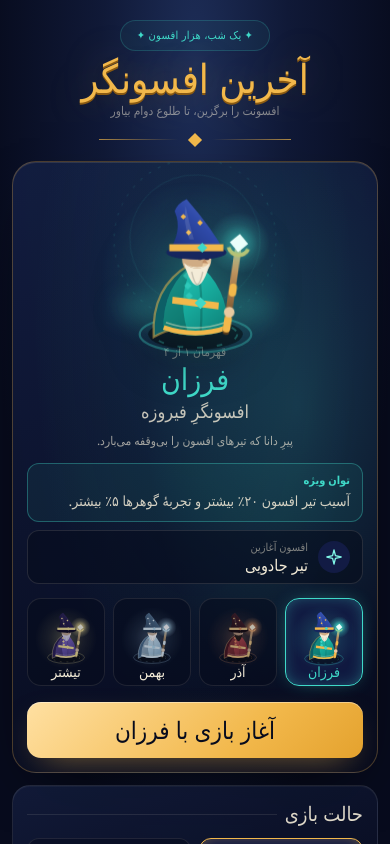
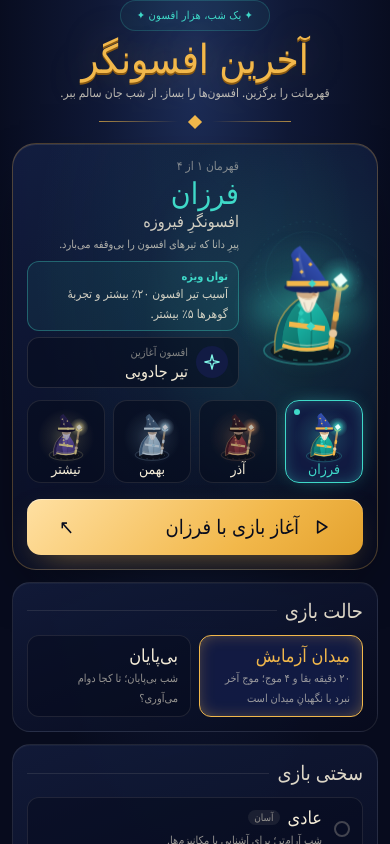
Before and after one commit to aliinreallife/the-mage, a React (Vite) app: page / in a window 390 px wide. Built offline with nearby package versions, Linux system fonts and the light colour scheme; a web font is replaced by a local one.

Commit message:
feat(ui): compact main menu and tier-aware spell and artifact cards

```diff
--- a/src/components/BoonChoice.tsx
+++ b/src/components/BoonChoice.tsx
@@ -26,7 +26,7 @@ export function BoonChoice({ level, offers, onChoose }: Props) {
       role="dialog"
       aria-modal="true"
       aria-labelledby="boon-title"
-      className="absolute inset-0 flex animate-fade flex-col items-center overflow-y-auto bg-night-950/80 px-4 py-6 backdrop-blur-[2px]"
+      className="app-safe-dialog absolute inset-0 flex animate-fade flex-col items-center overflow-y-auto bg-night-950/80 px-4 py-6 backdrop-blur-[2px]"
     >
       <div className="my-auto w-full max-w-4xl">
         <div className="mb-5 text-center sm:mb-8">
@@ -48,6 +48,8 @@ export function BoonChoice({ level, offers, onChoose }: Props) {
                 style={{ animationDelay: `${i * 70}ms` }}
                 className="choice-card card card-legendary group relative flex animate-rise cursor-pointer items-center gap-4 rounded-[18px] bg-night-900/90 p-4 text-right transition-transform duration-150 hover:-translate-y-1 focus-visible:-translate-y-1 active:translate-y-0 md:min-h-64 md:flex-col md:justify-start md:gap-3 md:px-5 md:pb-6 md:pt-8 md:text-center"
               >
+                <span aria-hidden="true" className="card-rarity-rail" />
+                <span aria-hidden="true" className="card-tier-glyph">✦</span>
                 <span className="card-artwork transition-transform duration-200 group-hover:scale-105">
                   <StarBadge color={b.color} size={74}>
                     <UpgradeIcon id={ICONS[id]} size={32} />
@@ -59,6 +61,7 @@ export function BoonChoice({ level, offers, onChoose }: Props) {
                   <span className="mt-1 text-sm leading-6 text-kaghaz/80">{b.text}</span>
                   <span className="mt-3 text-[11px] text-zar/70 md:mt-auto md:pt-4">تا پایانِ این دست</span>
                 </span>
+                <span aria-hidden="true" className="card-choice-hint card-select-foot">دریافت نیرو <span>←</span></span>
                 <kbd className="absolute left-3 top-3 hidden h-6 w-6 place-items-center rounded-lg border border-zar/35 bg-night-800/95 font-sans text-xs text-zar md:grid">
                   {fa(i + 1)}
                 </kbd>
--- a/src/components/LevelUp.tsx
+++ b/src/components/LevelUp.tsx
@@ -27,7 +27,7 @@ export function LevelUp({ level, choices, dealKey, onChoose }: Props) {
       role="dialog"
       aria-modal="true"
       aria-labelledby="levelup-title"
-      className="absolute inset-0 flex animate-fade flex-col items-center overflow-y-auto bg-night-950/75 px-4 py-6 backdrop-blur-[2px]"
+      className="app-safe-dialog absolute inset-0 flex animate-fade flex-col items-center overflow-y-auto bg-night-950/75 px-4 py-6 backdrop-blur-[2px]"
     >
       <div className="my-auto w-full max-w-4xl">
         <div className="mb-5 text-center sm:mb-8">
@@ -56,6 +56,8 @@ export function LevelUp({ level, choices, dealKey, onChoose }: Props) {
                 data-rarity={rarity}
                 className={`choice-card card card-${rarity} group relative flex animate-rise cursor-pointer items-center gap-4 rounded-[18px] bg-night-900/90 p-4 text-right transition-transform duration-150 hover:-translate-y-1 focus-visible:-translate-y-1 active:translate-y-0 md:min-h-72 md:flex-col md:justify-start md:gap-3 md:px-5 md:pb-6 md:pt-8 md:text-center`}
               >
+                <span aria-hidden="true" className="card-rarity-rail" />
+                <span aria-hidden="true" className="card-tier-glyph">✦</span>
                 <span className="card-artwork transition-transform duration-200 group-hover:scale-105">
                   <StarBadge color={def.color} size={rarity === "legendary" ? 78 : maxed ? 72 : 64}>
                     <UpgradeIcon id={c.id} size={rarity === "legendary" ? 34 : maxed ? 31 : 28} />
@@ -102,7 +104,7 @@ export function LevelUp({ level, choices, dealKey, onChoose }: Props) {
                     </span>
                   )}
                 </span>
-                <span aria-hidden="true" className="card-choice-hint hidden md:block">لمس برای انتخاب</span>
+                <span aria-hidden="true" className="card-choice-hint card-select-foot">انتخاب این افسون <span>←</span></span>
                 <kbd className="absolute left-3 top-3 hidden h-6 w-6 place-items-center rounded-lg border border-kaghaz/20 font-sans text-xs text-kaghaz/60 md:grid">
                   {fa(i + 1)}
                 </kbd>
--- a/src/components/RelicChoice.tsx
+++ b/src/components/RelicChoice.tsx
@@ -24,7 +24,7 @@ export function RelicChoice({ offers, held, onChoose }: Props) {
       role="dialog"
       aria-modal="true"
       aria-labelledby="relic-title"
-      className="absolute inset-0 flex animate-fade flex-col items-center overflow-y-auto bg-night-950/78 px-4 py-6 backdrop-blur-[2px]"
+      className="app-safe-dialog absolute inset-0 flex animate-fade flex-col items-center overflow-y-auto bg-night-950/78 px-4 py-6 backdrop-blur-[2px]"
     >
       <div className="my-auto w-full max-w-4xl">
         <div className="mb-5 text-center sm:mb-8">
@@ -53,6 +53,8 @@ export function RelicChoice({ offers, held, onChoose }: Props) {
                 data-rarity={cardRarity}
                 className={`choice-card card card-${cardRarity} group relative flex animate-rise cursor-pointer items-center gap-4 rounded-[18px] bg-night-900/90 p-4 text-right transition-transform duration-150 hover:-translate-y-1 focus-visible:-translate-y-1 active:translate-y-0 md:min-h-64 md:flex-col md:justify-start md:gap-3 md:px-5 md:pb-6 md:pt-8 md:text-center`}
               >
+                <span aria-hidden="true" className="card-rarity-rail" />
+                <span aria-hidden="true" className="card-tier-glyph">✦</span>
                 <span className={`card-artwork transition-transform duration-200 group-hover:scale-105 ${isLegend ? "drop-shadow-[0_0_14px_rgba(255,242,194,0.3)]" : ""}`}>
                   <StarBadge color={a.color} size={isLegend ? 78 : 68}>
                     <ArtifactIcon id={a.id} size={isLegend ? 34 : 30} />
@@ -86,6 +88,7 @@ export function RelicChoice({ offers, held, onChoose }: Props) {
                   <span className={`mt-1 text-sm leading-6 text-kaghaz/75 ${isLegend ? "font-medium" : ""}`}>{a.text}</span>
                   <span className="mt-3 text-[10px] tracking-wide text-kaghaz/35 md:mt-auto md:pt-4">{a.source}</span>
                 </span>
+                <span aria-hidden="true" className="card-choice-hint card-select-foot">برداشتن یادگار <span>←</span></span>
                 <kbd className={`absolute bottom-3 left-3 h-6 w-6 place-items-center rounded-lg border font-sans text-xs md:grid ${isLegend ? "border-zar/35 bg-night-800/95 text-zar" : "border-kaghaz/20 bg-night-950/70 text-kaghaz/60"}`}>
                   {fa(i + 1)}
                 </kbd>
--- a/src/components/Screens.tsx
+++ b/src/components/Screens.tsx
@@ -108,17 +108,17 @@ export function Menu({
   const index = HEROES.findIndex((x) => x.id === hero);
 
   return (
-    <div className="menu-shell absolute inset-0 flex flex-col items-center overflow-y-auto px-3 py-5 sm:px-6 sm:py-8">
-      <main className="my-auto w-full max-w-5xl animate-rise">
+    <div className="menu-shell absolute inset-0 flex flex-col items-center overflow-y-auto px-3 py-5 sm:px-6 sm:py-8" style={{ paddingTop: "calc(var(--ui-safe-top) + 18px)", paddingBottom: "calc(var(--ui-safe-bottom) + 22px)" }}>
+      <main className="my-auto w-full max-w-5xl animate-rise menu-content">
         {/* title */}
-        <header className="text-center">
+        <header className="menu-masthead text-center">
           <p className="inline-flex items-center gap-2 rounded-full border border-firoozeh/20 bg-firoozeh/5 px-4 py-1.5 text-[11px] font-medium tracking-wide text-firoozeh">✦ یک شب، هزار افسون ✦</p>
           <h1 className="title-glow mt-1 font-display text-[length:clamp(2.5rem,9vw,5.3rem)] leading-[1.15] text-zar">آخرین افسونگر</h1>
-          <p className="mt-0.5 text-xs text-kaghaz/50">افسونت را برگزین، تا طلوع دوام بیاور</p>
+          <p className="mt-1 text-xs text-kaghaz/75 sm:text-sm">قهرمانت را برگزین. افسون‌ها را بساز. از شب جان سالم ببر.</p>
           <Ornament width="w-48" />
         </header>
 
-        <div className="mt-2 grid items-start gap-3 lg:grid-cols-[minmax(0,1.06fr)_minmax(0,1fr)] lg:gap-5">
+        <div className="mt-3 grid items-start gap-3 lg:grid-cols-[minmax(0,1.06fr)_minmax(0,1fr)] lg:gap-5">
           {/* ------------------------------------------------ hero showcase */}
           <section aria-labelledby="hero-title" className="menu-hero-frame relative overflow-hidden p-3.5 sm:p-5">
             {/* coloured wash that follows the selected hero */}
@@ -127,40 +127,40 @@ export function Menu({
               className="pointer-events-none absolute inset-0 transition-[background] duration-500"
               style={{ background: `radial-gradient(60% 70% at 78% 40%, rgba(${h.palette.glow},0.16), transparent 70%)` }}
             />
-            <div className="relative grid items-center gap-2 sm:grid-cols-[auto_minmax(0,1fr)] sm:gap-5">
+            <div className="relative grid grid-cols-[112px_minmax(0,1fr)] items-center gap-3 sm:grid-cols-[auto_minmax(0,1fr)] sm:gap-5">
               {/* pedestal */}
-              <div className="relative mx-auto grid h-40 w-44 place-items-center sm:h-52 sm:w-48">
+              <div className="menu-hero-pedestal relative mx-auto grid h-32 w-28 place-items-center sm:h-52 sm:w-48">
                 <svg viewBox="0 0 200 200" className="absolute inset-x-0 bottom-2 mx-auto h-auto w-full animate-spin-slow opacity-70" aria-hidden="true">
                   <ellipse cx="100" cy="100" rx="92" ry="92" fill="none" stroke={glow} strokeOpacity="0.25" strokeWidth="1" strokeDasharray="3 9" />
                   <ellipse cx="100" cy="100" rx="74" ry="74" fill="none" stroke={glow} strokeOpacity="0.15" strokeWidth="1" />
                 </svg>
                 <div
                   aria-hidden="true"
-                  className="absolute bottom-3 h-8 w-40 rounded-[50%] blur-md transition-colors duration-500"
+                  className="absolute bottom-3 h-8 w-28 rounded-[50%] blur-md transition-colors duration-500 sm:w-40"
                   style={{ background: `rgba(${h.palette.glow},0.28)` }}
                 />
-                <HeroPortrait key={hero} hero={hero} size={145} animate className="relative animate-fade drop-shadow-[0_18px_18px_rgba(0,0,0,0.3)]" />
+                <HeroPortrait key={hero} hero={hero} size={145} animate className="menu-hero-portrait relative max-w-full animate-fade drop-shadow-[0_18px_18px_rgba(0,0,0,0.3)]" />
               </div>
 
               {/* info */}
-              <div className="text-center sm:text-right">
+              <div className="min-w-0 text-right">
                 <p className="text-xs text-kaghaz/50">
                   قهرمان {fa(index + 1)} از {fa(HEROES.length)}
                 </p>
                 <h2 id="hero-title" className="font-display text-3xl leading-tight sm:text-5xl" style={{ color: glow }}>
                   {h.name}
                 </h2>
-                <p className="font-display text-lg text-kaghaz/80">{h.title}</p>
-                <p className="mt-1 text-xs leading-6 text-kaghaz/65">{h.lore}</p>
+                <p className="font-display text-base leading-tight text-kaghaz/85 sm:text-lg">{h.title}</p>
+                <p className="mt-1 text-[11px] leading-[1.6] text-kaghaz/70 sm:text-xs">{h.lore}</p>
 
-                <dl className="mt-2.5 grid gap-2 text-right">
-                  <div className="rounded-xl border px-3 py-2" style={{ borderColor: `rgba(${h.palette.glow},0.35)`, background: `rgba(${h.palette.glow},0.07)` }}>
+                <dl className="mt-2 grid gap-1.5 text-right sm:mt-2.5 sm:gap-2">
+                  <div className="rounded-xl border px-2.5 py-1.5 sm:px-3 sm:py-2" style={{ borderColor: `rgba(${h.palette.glow},0.35)`, background: `rgba(${h.palette.glow},0.07)` }}>
                     <dt className="text-[11px] font-bold" style={{ color: glow }}>
                       توان ویژه
                     </dt>
-                    <dd className="text-sm leading-6 text-kaghaz/85">{h.passive}</dd>
+                    <dd className="text-xs leading-5 text-kaghaz/85 sm:text-sm sm:leading-6">{h.passive}</dd>
                   </div>
-                  <div className="flex items-center gap-2.5 rounded-xl border border-kaghaz/12 bg-night-950/55 px-3 py-2">
+                  <div className="flex items-center gap-2 rounded-xl border border-kaghaz/12 bg-night-950/55 px-2.5 py-1.5 sm:gap-2.5 sm:px-3 sm:py-2">
                     <span className="grid h-8 w-8 shrink-0 place-items-center rounded-full bg-night-800" style={{ color: startSpell.color }}>
                       <UpgradeIcon id={h.start} size={18} />
                     </span>
@@ -174,7 +174,7 @@ export function Menu({
             </div>
 
             {/* picker */}
-            <div role="radiogroup" aria-label="انتخاب قهرمان" className="relative mt-3.5 grid grid-cols-4 gap-2">
+            <div role="radiogroup" aria-label="انتخاب قهرمان" className="relative mt-3 grid grid-cols-4 gap-2">
               {HEROES.map((x) => {
                 const active = x.id === hero;
                 const c = `rgb(${x.palette.glow})`;
@@ -186,19 +186,20 @@ export function Menu({
                     aria-checked={active}
                     aria-label={`${x.name} — ${x.title}`}
                     onClick={() => onHero(x.id)}
-                    className={`menu-hero-choice choice-card group flex min-h-20 cursor-pointer flex-col items-center justify-center border px-1 pb-1.5 pt-1 transition-all ${
+                    className={`menu-hero-choice choice-card group relative flex min-h-18 cursor-pointer flex-col items-center justify-center border px-1 pb-1.5 pt-1 transition-all sm:min-h-20 ${
                       active ? "bg-night-800/90" : "border-kaghaz/10 bg-night-950/55 hover:border-kaghaz/25 hover:bg-night-900/70"
                     }`}
                     style={active ? { borderColor: c, boxShadow: `inset 0 0 22px -12px ${c}, 0 0 20px -10px ${c}` } : undefined}
                   >
                     <HeroPortrait
                       hero={x.id}
-                      size={48}
+                      size={44}
                       className={`transition-transform duration-200 ${active ? "scale-105" : "opacity-75 grayscale-[35%] group-hover:opacity-100 group-hover:grayscale-0"}`}
                     />
                     <span className="mt-0.5 font-display text-sm leading-none" style={{ color: active ? c : "#f4ecd8" }}>
                       {x.name}
                     </span>
+                    {active && <span aria-hidden="true" className="menu-hero-selected absolute left-2 top-2 h-1.5 w-1.5 rounded-full" style={{ backgroundColor: c }} />}
                   </button>
                 );
               })}
@@ -216,8 +217,10 @@ export function Menu({
                 </span>
               </button>
             )}
-            <button type="button" onClick={onStart} className={`${primaryBtn} relative ${resumable ? "mt-2" : "mt-4"} w-full`}>
-              {resumable ? "دستِ تازه" : "آغاز بازی"} با {h.name}
+            <button type="button" onClick={onStart} className={`${primaryBtn} menu-start relative ${resumable ? "mt-2" : "mt-4"} flex min-h-14 w-full items-center justify-center gap-3 font-display text-xl`}>
+              <UiIcon name="play" size={20} />
+              <span>{resumable ? "دستِ تازه" : "آغاز بازی"} با {h.name}</span>
+              <span aria-hidden="true" className="mr-auto text-xl">↖</span>
             </button>
           </section>
 
@@ -451,7 +454,7 @@ export function Pause({
       role="dialog"
       aria-modal="true"
       aria-labelledby="pause-title"
-      className="absolute inset-0 flex animate-fade flex-col items-center overflow-y-auto bg-night-950/78 px-3 py-5 backdrop-blur-[3px] sm:px-4 sm:py-6"
+      className="app-safe-dialog absolute inset-0 flex animate-fade flex-col items-center overflow-y-auto bg-night-950/78 px-3 py-5 backdrop-blur-[3px] sm:px-4 sm:py-6"
     >
       <div className="pause-shell my-auto w-full max-w-3xl animate-rise px-4 py-5 text-center sm:px-7 sm:py-7">
         <div className="flex flex-wrap items-end justify-between gap-3">
@@ -564,7 +567,7 @@ export function GameOver({
       role="dialog"
       aria-modal="true"
       aria-labelledby="over-title"
-      className="absolute inset-0 flex animate-fade flex-col items-center overflow-y-auto bg-night-950/80 px-4 py-6 backdrop-blur-[2px]"
+      className="app-safe-dialog absolute inset-0 flex animate-fade flex-col items-center overflow-y-auto bg-night-950/80 px-4 py-6 backdrop-blur-[2px]"
     >
       <div className="frame my-auto w-full max-w-lg animate-rise rounded-sm px-6 py-8 text-center sm:px-10">
         <div className={`mx-auto -mt-2 mb-1 w-fit ${victory ? "animate-float" : "opacity-80 grayscale-[55%]"}`}>
```
